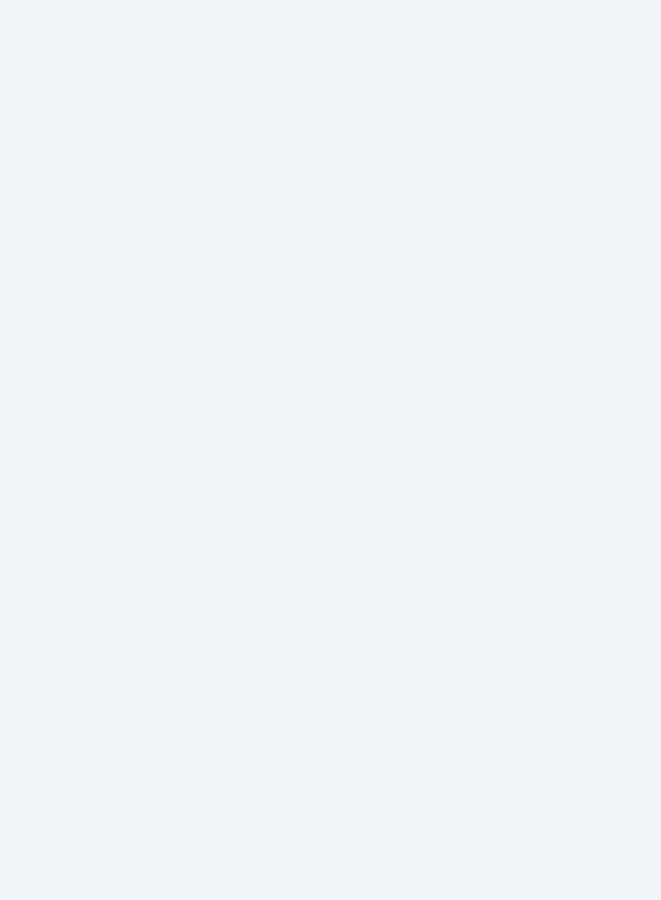
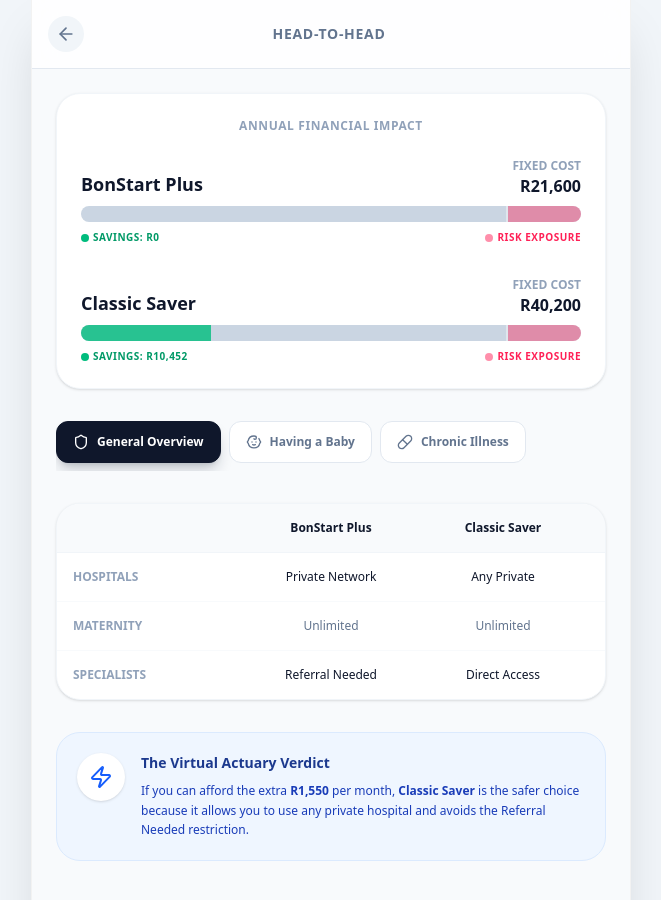
Before and after one commit to MankweAI/medical-aid, a Next.js app: page /compare in a window 1280 px wide. Before the commit this address had no page. Shown: the top 900 px of the page, without its empty margins (309-970 px from the left). Before the commit the page ends 800 px from the top, so only its background shows below. Built offline with nearby package versions, Linux system fonts and the light colour scheme.

Commit message:
Perfect persona pages. Hub page needs work and improvements

```diff
--- a/app/compare/page.tsx
+++ b/app/compare/page.tsx
@@ -1,120 +1,219 @@
-import { createClient } from '@/utils/supabase/server';
-import { redirect } from 'next/navigation';
+'use client';
+
+// 1. Import `use` from react
+import { useState, use } from 'react';
 import Link from 'next/link';
-import { ArrowLeft, Check, X, Info } from 'lucide-react';
-// import { calculateMonthlyPremium } from '@/utils/calculation'; // Ensure this exists from Phase 2
+import { ArrowLeft, Shield, Baby, Pill, Zap } from 'lucide-react';
+import clsx from 'clsx';
 
-export default async function ComparePage({
-    searchParams,
-}: {
-    searchParams: { plans?: string; income?: string }
-}) {
-    const planIds = searchParams.plans?.split(',') || [];
-    const income = parseInt(searchParams.income || '20000');
+// --- MOCK DATA ---
+const PLANS: Record<string, any> = {
+    'bonstart-plus': {
+        id: 'bonstart-plus',
+        name: 'BonStart Plus',
+        premium: 1800,
+        savings: 0,
+        risk: 5000,
+        features: {
+            hospital: { val: 'Private Network', status: 'good' },
+            maternity: { val: 'Unlimited', status: 'good' },
+            chronic: { val: 'Basic Formulary', status: 'neutral' },
+            specialist: { val: 'Referral Needed', status: 'warning' }
+        }
+    },
+    'classic-saver': {
+        id: 'classic-saver',
+        name: 'Classic Saver',
+        premium: 3350,
+        savings: 10452,
+        risk: 2000,
+        features: {
+            hospital: { val: 'Any Private', status: 'good' },
+            maternity: { val: 'Unlimited', status: 'good' },
+            chronic: { val: 'R22k Limit', status: 'good' },
+            specialist: { val: 'Direct Access', status: 'good' }
+        }
+    }
+};
 
-    if (planIds.length < 2) {
-        redirect('/'); // Redirect home if not enough plans to compare
-    }
+const SCENARIOS = [
+    { id: 'general', label: 'General Overview', icon: Shield },
+    { id: 'maternity', label: 'Having a Baby', icon: Baby },
+    { id: 'chronic', label: 'Chronic Illness', icon: Pill },
+];
 
-    // 1. Fetch Data
-    // const supabase = createClient();
-    // const { data: plans } = await supabase
-    //   .from('plans')
-    //   .select('*, contributions(*), benefits(*)')
-    //   .in('id', planIds);
+// 2. Update Props Type to Promise
+export default function ComparePage({ searchParams }: { searchParams: Promise<{ plans?: string }> }) {
+    // 3. Unwrap the promise using `use()`
+    const { plans } = use(searchParams);
 
-    // MOCK DATA (Replace with Supabase Fetch above)
-    const plans = [
-        {
-            id: 'bonstart-plus',
-            name: 'BonStart Plus',
-            network_restriction: 'Network',
-            contributions: [{ pricing_model: 'Fixed', pricing_matrix: { main: 1603 } }],
-            benefits: [
-                { category: 'Hospitalization', display_text: 'Unlimited at Network Hospitals' },
-                { category: 'GP Visits', display_text: 'Unlimited (Network Only)' }
-            ]
-        },
-        {
-            id: 'classic-saver',
-            name: 'Classic Saver',
-            network_restriction: 'Any',
-            contributions: [{ pricing_model: 'Fixed', pricing_matrix: { main: 3350 } }],
-            benefits: [
-                { category: 'Hospitalization', display_text: 'Unlimited at Any Private Hospital' },
-                { category: 'GP Visits', display_text: 'Paid from Savings (R12,000)' }
-            ]
-        }
-    ];
+    // 4. Use the unwrapped value
+    const planIds = plans?.split(',') || [];
+
+    // Safety: Ensure we have valid plans (Fallback to Mock if IDs missing)
+    const planA = PLANS[planIds[0]] || PLANS['bonstart-plus'];
+    const planB = PLANS[planIds[1]] || PLANS['classic-saver'];
+
+    const [activeScenario, setActiveScenario] = useState('general');
+
+    const getAnnualCost = (p: typeof planA) => p.premium * 12;
 
     return (
-        <main className="min-h-screen bg-slate-50 pb-20">
-            {/* Header */}
+        <main className="min-h-screen bg-slate-50 pb-32">
+
+            {/* Header & Navigation */}
             <header className="sticky top-0 z-40 bg-white/80 backdrop-blur-md border-b border-slate-200 px-6 py-4 flex items-center justify-between">
-                <Link href="/" className="p-2 -ml-2 text-slate-500 hover:text-slate-900">
+                <Link href="/" className="p-2 -ml-2 text-slate-500 hover:text-slate-900 bg-slate-100 rounded-full">
                     <ArrowLeft className="w-5 h-5" />
                 </Link>
                 <h1 className="text-sm font-bold uppercase tracking-wider text-slate-500">
-                    Comparing {plans.length} Plans
+                    Head-to-Head
                 </h1>
-                <div className="w-5" /> {/* Spacer */}
+                <div className="w-8" />
             </header>
 
-            {/* Comparison Grid */}
-            <div className="overflow-x-auto no-scrollbar">
-                <div className="min-w-max p-6">
-                    <div className="grid grid-cols-[140px_repeat(2,minmax(240px,1fr))] gap-4">
+            <div className="max-w-2xl mx-auto p-6 space-y-8">
 
-                        {/* Row 1: Plan Headers */}
-                        <div className="pt-4">
-                            <span className="text-xs font-bold text-slate-400 uppercase">Plan Name</span>
-                        </div>
-                        {plans.map(plan => (
-                            <div key={plan.id} className="bg-white p-5 rounded-2xl shadow-sm border border-slate-100 flex flex-col gap-2">
-                                <span className="text-xs font-bold text-blue-600 bg-blue-50 w-max px-2 py-1 rounded-md">
-                                    {plan.network_restriction === 'Network' ? 'Network Plan' : 'Any Hospital'}
-                                </span>
-                                <h2 className="text-xl font-black text-slate-900">{plan.name}</h2>
-                                {/* Use the Calculator Engine here */}
-                                {/* <p className="text-2xl font-light text-slate-600">R{calculateMonthlyPremium(plan.contributions[0], income, {main:1, adults:0, children:0})}</p> */}
-                                <p className="text-2xl font-light text-slate-600">R{plan.contributions[0].pricing_matrix.main}</p>
-                            </div>
-                        ))}
+                {/* LIABILITY BATTLE */}
+                <div className="bg-white p-6 rounded-3xl shadow-sm border border-slate-100">
+                    <h2 className="text-xs font-bold text-slate-400 uppercase tracking-wider mb-6 text-center">
+                        Annual Financial Impact
+                    </h2>
 
-                        {/* Row 2: Hospital Cover */}
-                        <div className="py-4 border-b border-slate-100">
-                            <span className="font-bold text-slate-900 text-sm">Hospitals</span>
-                        </div>
-                        {plans.map(plan => (
-                            <div key={plan.id} className="py-4 border-b border-slate-100 text-sm text-slate-600 leading-relaxed">
-                                {plan.benefits.find(b => b.category === 'Hospitalization')?.display_text}
-                            </div>
-                        ))}
+                    <div className="space-y-8">
+                        {[planA, planB].map((plan: any) => {
+                            const annual = getAnnualCost(plan);
+                            const savingsPct = (plan.savings / annual) * 100;
 
-                        {/* Row 3: Day-to-Day */}
-                        <div className="py-4 border-b border-slate-100">
-                            <span className="font-bold text-slate-900 text-sm">GP Visits</span>
-                        </div>
-                        {plans.map(plan => (
-                            <div key={plan.id} className="py-4 border-b border-slate-100 text-sm text-slate-600 leading-relaxed flex items-start gap-2">
-                                <Info className="w-4 h-4 text-blue-400 shrink-0 mt-0.5" />
-                                {plan.benefits.find(b => b.category === 'GP Visits')?.display_text}
-                            </div>
-                        ))}
+                            return (
+                                <div key={plan.id}>
+                                    <div className="flex justify-between items-end mb-2">
+                                        <span className="font-black text-slate-900 text-lg">{plan.name}</span>
+                                        <div className="text-right">
+                                            <span className="block text-xs font-bold text-slate-400 uppercase">Fixed Cost</span>
+                                            <span className="font-bold text-slate-900">R{annual.toLocaleString()}</span>
+                                        </div>
+                                    </div>
 
-                        {/* CTA Row */}
-                        <div className="pt-6"></div>
-                        {plans.map(plan => (
-                            <div key={plan.id} className="pt-4">
-                                <button className="w-full py-3 bg-slate-900 text-white font-bold rounded-xl shadow-lg shadow-slate-900/10 active:scale-95 transition-all">
-                                    Select Plan
-                                </button>
-                            </div>
-                        ))}
+                                    <div className="h-4 w-full bg-slate-100 rounded-full overflow-hidden flex relative">
+                                        <div className="h-full bg-slate-300 w-full" />
+                                        {plan.savings > 0 && (
+                                            <div
+                                                className="h-full bg-emerald-500 absolute left-0 top-0 opacity-80"
+                                                style={{ width: `${savingsPct}%` }}
+                                            />
+                                        )}
+                                        <div
+                                            className="h-full bg-rose-500 absolute right-0 top-0 opacity-40 border-l-2 border-white"
+                                            style={{ width: `15%` }}
+                                        />
+                                    </div>
 
+                                    <div className="flex justify-between mt-2 text-[10px] font-bold uppercase tracking-wider">
+                                        <div className="flex items-center gap-1 text-emerald-600">
+                                            <div className="w-2 h-2 rounded-full bg-emerald-500" />
+                                            Savings: R{plan.savings.toLocaleString()}
+                                        </div>
+                                        <div className="flex items-center gap-1 text-rose-500">
+                                            <div className="w-2 h-2 rounded-full bg-rose-500 opacity-50" />
+                                            Risk Exposure
+                                        </div>
+                                    </div>
+                                </div>
+                            )
+                        })}
                     </div>
                 </div>
+
+                {/* SCENARIO SELECTOR */}
+                <div className="flex gap-2 overflow-x-auto no-scrollbar pb-2">
+                    {SCENARIOS.map((s) => (
+                        <button
+                            key={s.id}
+                            onClick={() => setActiveScenario(s.id)}
+                            className={clsx(
+                                "flex items-center gap-2 px-4 py-3 rounded-xl text-xs font-bold transition-all border shrink-0",
+                                activeScenario === s.id
+                                    ? "bg-slate-900 text-white border-slate-900 shadow-lg shadow-slate-900/20"
+                                    : "bg-white text-slate-500 border-slate-200 hover:border-slate-300"
+                            )}
+                        >
+                            <s.icon className="w-4 h-4" />
+                            {s.label}
+                        </button>
+                    ))}
+                </div>
+
+                {/* COMPARISON GRID */}
+                <div className="bg-white rounded-3xl shadow-sm border border-slate-100 overflow-hidden">
+                    <div className="grid grid-cols-3 bg-slate-50 border-b border-slate-100 p-4">
+                        <div className="col-span-1" />
+                        <div className="col-span-1 text-center font-bold text-xs text-slate-900">{planA.name}</div>
+                        <div className="col-span-1 text-center font-bold text-xs text-slate-900">{planB.name}</div>
+                    </div>
+
+                    <div className="divide-y divide-slate-50">
+                        <Row
+                            label="Hospitals"
+                            valA={planA.features.hospital.val}
+                            valB={planB.features.hospital.val}
+                            highlightDiff
+                        />
+                        <Row
+                            label="Maternity"
+                            valA={planA.features.maternity.val}
+                            valB={planB.features.maternity.val}
+                        />
+                        {activeScenario === 'chronic' && (
+                            <Row
+                                label="Chronic Meds"
+                                valA={planA.features.chronic.val}
+                                valB={planB.features.chronic.val}
+                                highlightDiff
+                            />
+                        )}
+                        <Row
+                            label="Specialists"
+                            valA={planA.features.specialist.val}
+                            valB={planB.features.specialist.val}
+                            highlightDiff
+                        />
+                    </div>
+                </div>
+
+                {/* VERDICT */}
+                <div className="bg-blue-50 border border-blue-100 p-5 rounded-3xl flex gap-4">
+                    <div className="bg-white p-3 rounded-full h-fit shadow-sm">
+                        <Zap className="w-6 h-6 text-blue-600" />
+                    </div>
+                    <div>
+                        <h3 className="font-bold text-blue-900 text-sm mb-2">The Virtual Actuary Verdict</h3>
+                        <p className="text-xs text-blue-800 leading-relaxed">
+                            If you can afford the extra <strong>R{(planB.premium - planA.premium).toLocaleString()}</strong> per month,
+                            <strong> {planB.name}</strong> is the safer choice because it allows you to use
+                            any private hospital and avoids the {planA.features.specialist.val} restriction.
+                        </p>
+                    </div>
+                </div>
+
             </div>
         </main>
     );
 }
+
+function Row({ label, valA, valB, highlightDiff }: { label: string, valA: string, valB: string, highlightDiff?: boolean }) {
+    const isDifferent = valA !== valB;
+    const opacity = !highlightDiff || isDifferent ? "opacity-100" : "opacity-40 grayscale";
+
+    return (
+        <div className={clsx("grid grid-cols-3 p-4 items-center text-xs", opacity)}>
+            <div className="font-bold text-slate-400 uppercase">{label}</div>
+            <div className={clsx("text-center font-medium", isDifferent && highlightDiff ? "text-slate-900" : "text-slate-500")}>
+                {valA}
+            </div>
+            <div className={clsx("text-center font-medium", isDifferent && highlightDiff ? "text-slate-900" : "text-slate-500")}>
+                {valB}
+            </div>
+        </div>
+    );
+}
--- a/components/CompareDock.tsx
+++ b/components/CompareDock.tsx
@@ -1,55 +1,55 @@
 'use client';
 
 import { useCompare } from '@/context/CompareContext';
-import { X, ArrowRight, Layers } from 'lucide-react';
+import { ArrowRight, Layers, X } from 'lucide-react';
 import Link from 'next/link';
 import clsx from 'clsx';
 
 export default function CompareDock() {
-    const { selectedPlans, togglePlan, clearSelection } = useCompare();
+    const { selectedPlans, clearSelection } = useCompare();
 
     if (selectedPlans.length === 0) return null;
 
     return (
-        // Changed: Added max-w-[580px] to stay inside the app frame
         <div className="fixed bottom-24 left-1/2 transform -translate-x-1/2 w-full max-w-[580px] px-4 z-40 animate-in slide-in-from-bottom-10 fade-in duration-300 pointer-events-none">
             <div className="pointer-events-auto bg-slate-900 text-white p-4 rounded-2xl shadow-2xl shadow-slate-900/50 border border-slate-700 flex items-center justify-between">
 
-                {/* Left: Status */}
                 <div className="flex items-center gap-3">
-                    <div className="bg-blue-600 p-2 rounded-xl">
+                    <div className="bg-blue-600 p-2 rounded-xl relative">
                         <Layers className="w-4 h-4 text-white" />
+                        <span className="absolute -top-1 -right-1 flex h-3 w-3">
+                            <span className="animate-ping absolute inline-flex h-full w-full rounded-full bg-blue-400 opacity-75"></span>
+                            <span className="relative inline-flex rounded-full h-3 w-3 bg-blue-500"></span>
+                        </span>
                     </div>
                     <div>
                         <p className="text-xs font-bold text-white">
-                            Compare <span className="text-blue-400">({selectedPlans.length}/3)</span>
+                            Compare <span className="text-blue-400">({selectedPlans.length}/2)</span>
+                        </p>
+                        <p className="text-[10px] text-slate-400">
+                            {selectedPlans.length === 1 ? "Select 1 more to battle" : "Ready to analyze"}
                         </p>
                     </div>
                 </div>
 
-                {/* Right: Actions */}
                 <div className="flex items-center gap-2">
-                    <button
-                        onClick={clearSelection}
-                        className="text-[10px] font-bold text-slate-400 hover:text-white px-2 py-2 uppercase tracking-wider"
-                    >
-                        Clear
+                    <button onClick={clearSelection} className="p-2 text-slate-400 hover:text-white transition-colors">
+                        <X className="w-4 h-4" />
                     </button>
                     <Link
                         href={`/compare?plans=${selectedPlans.map(p => p.id).join(',')}`}
                         className={clsx(
-                            "flex items-center gap-2 px-4 py-2 rounded-xl font-bold text-xs transition-all",
-                            selectedPlans.length >= 2
+                            "flex items-center gap-2 px-5 py-2.5 rounded-xl font-bold text-xs transition-all active:scale-95",
+                            selectedPlans.length === 2
                                 ? "bg-blue-600 hover:bg-blue-500 text-white shadow-lg shadow-blue-900/20"
                                 : "bg-slate-800 text-slate-500 cursor-not-allowed"
                         )}
                         onClick={(e) => { if (selectedPlans.length < 2) e.preventDefault(); }}
                     >
-                        View
+                        Analyze
                         <ArrowRight className="w-3 h-3" />
                     </Link>
                 </div>
-
             </div>
         </div>
     );
--- a/context/CompareContext.tsx
+++ b/context/CompareContext.tsx
@@ -2,7 +2,6 @@
 
 import React, { createContext, useContext, useState, useEffect } from 'react';
 
-// Define the shape of a plan in the comparison bucket
 export interface SelectedPlan {
     id: string;
     name: string;
@@ -23,47 +22,32 @@
     const [selectedPlans, setSelectedPlans] = useState<SelectedPlan[]>([]);
     const [isOpen, setIsOpen] = useState(false);
 
-    // 1. Hydrate from Local Storage on Mount (Client-Side)
     useEffect(() => {
         if (typeof window !== 'undefined') {
             const saved = localStorage.getItem('healthos_compare');
-            if (saved) {
-                try {
-                    setSelectedPlans(JSON.parse(saved));
-                } catch (e) {
-                    console.error("Failed to parse compare state", e);
-                }
-            }
+            if (saved) setSelectedPlans(JSON.parse(saved));
         }
     }, []);
 
-    // 2. Persist to Local Storage on Change
     useEffect(() => {
         if (typeof window !== 'undefined') {
             localStorage.setItem('healthos_compare', JSON.stringify(selectedPlans));
         }
     }, [selectedPlans]);
 
-    // 3. Logic: Add/Remove with a Limit of 3
     const togglePlan = (plan: SelectedPlan) => {
         setSelectedPlans(prev => {
             const exists = prev.find(p => p.id === plan.id);
+            if (exists) return prev.filter(p => p.id !== plan.id);
 
-            if (exists) {
-                // Remove if already selected
-                return prev.filter(p => p.id !== plan.id);
-            }
-
-            if (prev.length >= 3) {
-                // Haptic feedback could be triggered here in a real PWA
+            // LIMIT ENFORCEMENT: Max 2 Plans
+            if (prev.length >= 2) {
+                // Optional: Trigger a toast notification here saying "Compare limit reached"
                 return prev;
             }
 
-            // Add new plan
             return [...prev, plan];
         });
-
-        // Auto-open the dock when a plan is added
         setIsOpen(true);
     };
 
@@ -80,7 +64,6 @@
     );
 }
 
-// Custom Hook for consumption
 export function useCompare() {
     const context = useContext(CompareContext);
     if (!context) throw new Error('useCompare must be used within a CompareProvider');
```
